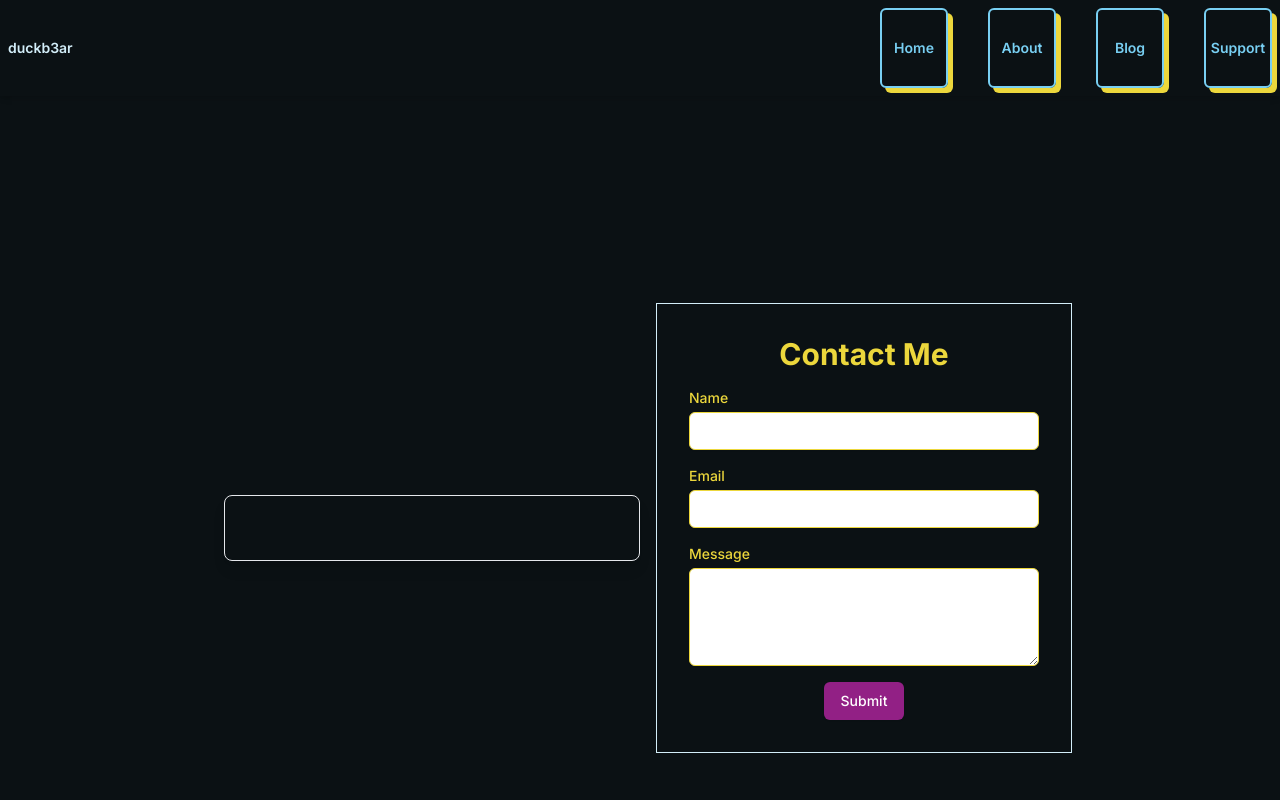
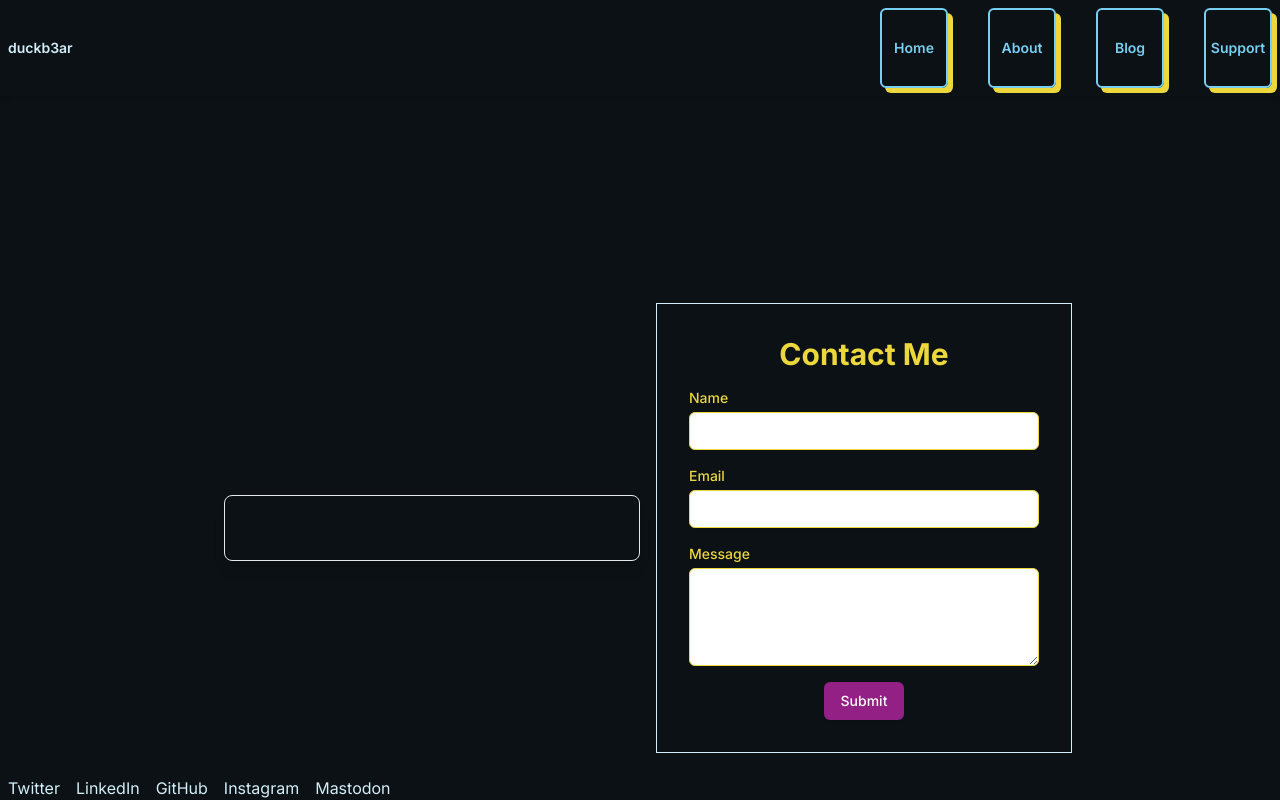
Before and after one commit to bluDuckB3ar/mahto-xyz, a Next.js app: page /contact in a window 1280 px wide. Shown: the top 800 px of the page. Built offline with nearby package versions, Linux system fonts and the light colour scheme.

Commit message:
deleted:    src/app/(pages)/about/page.tsx 	deleted:    src/app/(pages)/layout.tsx 	new file:   src/app/(under)/about/page.tsx 	renamed:    src/app/(pages)/contact/page.tsx -> src/app/(under)/contact/page.tsx

```diff
--- a/src/app/(pages)/about/page.tsx
+++ /dev/null
@@ -1,19 +0,0 @@
-import React from 'react';
-
-const AboutPage = () => {
-  return (
-    <div>
-      <div className="text-center text-duckBlue px-20 py-10">
-        <h1 className="text-3xl font-bold">About Me</h1>
-
-        <div className="mt-4">
-
-<h1>the site is currently under construction...</h1>
-          <p className="mt-2">Feel free to connect with me on my socials:</p>
-        </div>
-      </div>
-    </div>
-  );
-};
-
-export default AboutPage;
--- a/src/app/(pages)/layout.tsx
+++ /dev/null
@@ -1,23 +0,0 @@
-"use client"
-import Navbar from "@/components/Navbar";
-import Footer from "@/components/Footer";
-
-export default function PageLayout({
-  children,
-}: Readonly<{
-  children: React.ReactNode;
-}>) {
-  return (
-
-
-    <div className="bg-background w-full h-screen ">
-      <Navbar />
-      <div className="max-w-screen-xl mx-auto px-4 py-8">
-        {children}
-      </div>
-      <div className="absolute bottom-0 center flex-auto" />
-      <Footer />
-    </div>
-
-  );
-}
--- /dev/null
+++ b/src/app/(under)/about/page.tsx
@@ -0,0 +1 @@
+comp
```
Also changed, not shown: src/app/(under)/contact/page.tsx (renamed from src/app/(pages)/contact/page.tsx).
